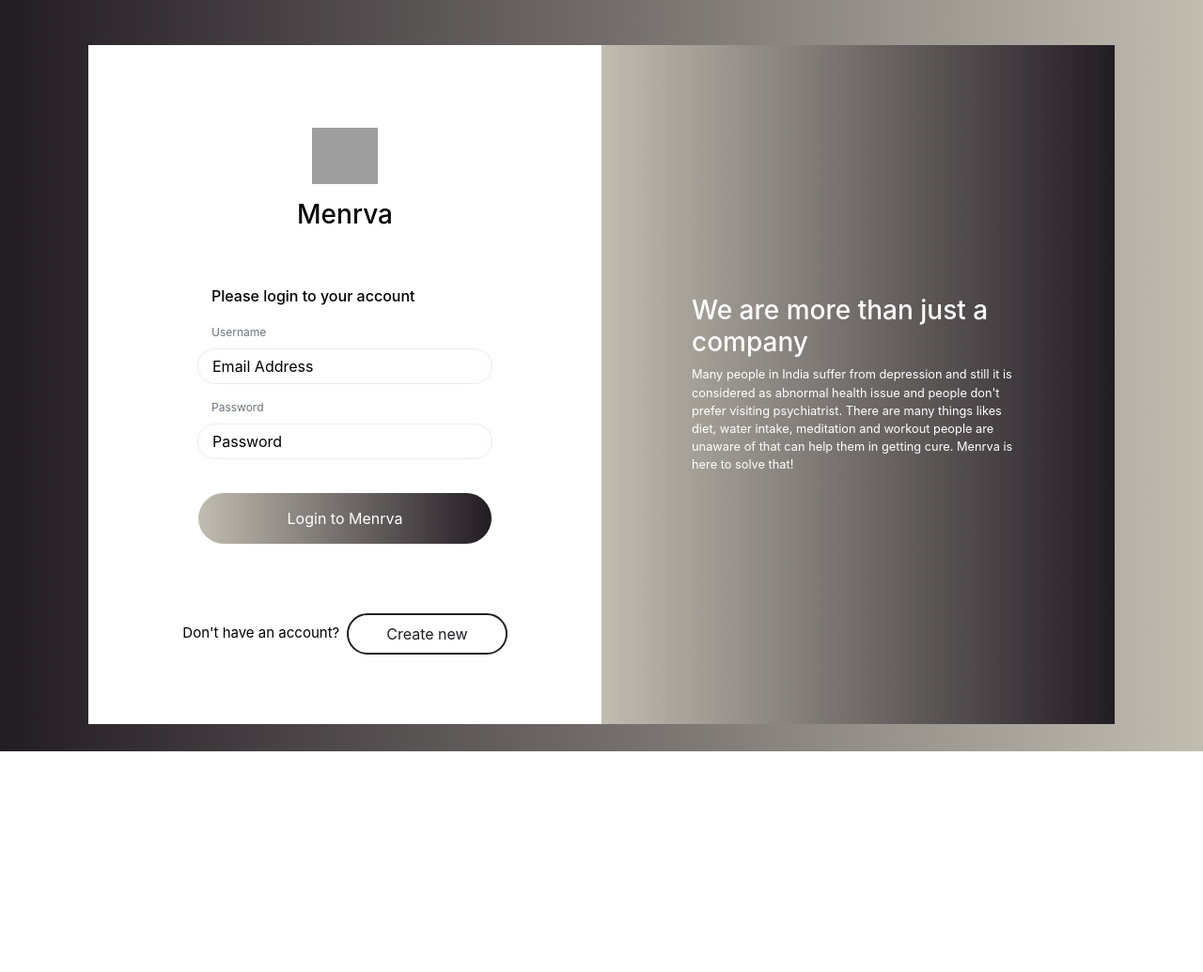
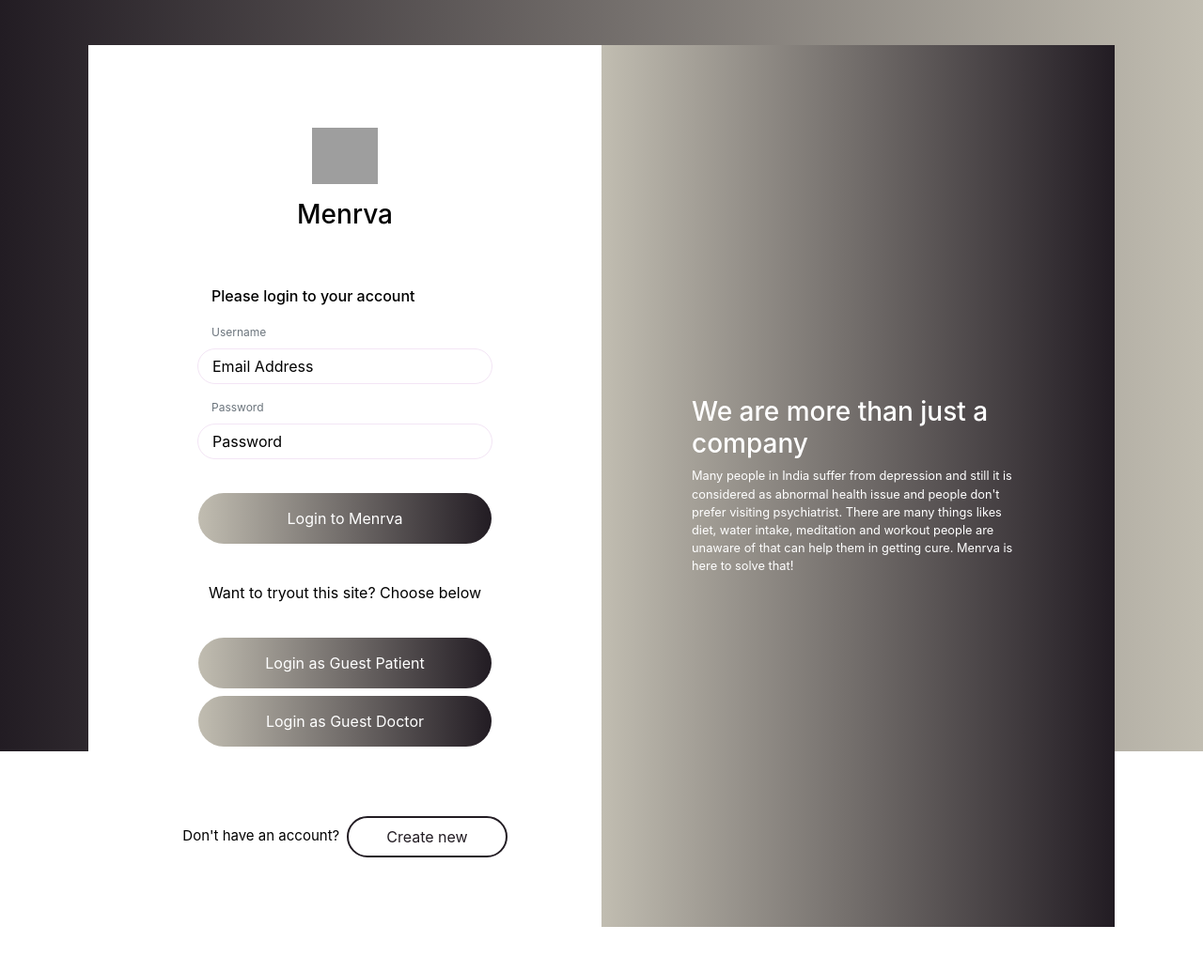
Before and after one commit to dinesh1995/menrva_healthapp, a Flask app: page /ui/login in a window 1280 px wide. Shown: the whole page at 94% size. Before the commit the page ends 800 px from the top, so only its background shows below. Run offline with Flask 2, Linux system fonts and the light colour scheme; some libraries are stand-ins or nearby versions; grey boxes are pictures that could not be loaded.

Commit message:
Update login.html

```diff
--- a/templates/login.html
+++ b/templates/login.html
@@ -186,6 +186,11 @@ a:hover {
 	                        <div class="row justify-content-center my-3 px-3">
 	                        	<button type="submit" class="btn-block btn-color">Login to Menrva</button>
 	                        </div>
+                            <div class="row justify-content-center my-3 px-3">
+                                <p class="mt-4">Want to tryout this site? Choose below</p>
+                                <a class="btn-block btn-color" href="/ui/login_guest_patient" style="text-align: center;">Login as Guest Patient</a>
+                                <a class="btn-block btn-color" href="/ui/login_guest_doctor" style="text-align: center;">Login as Guest Doctor</a>
+                            </div>
 	                    </form>
                     </div>
                 </div>
```
